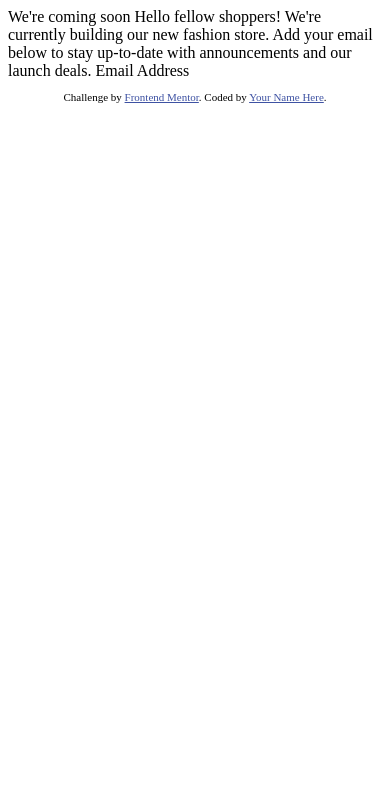
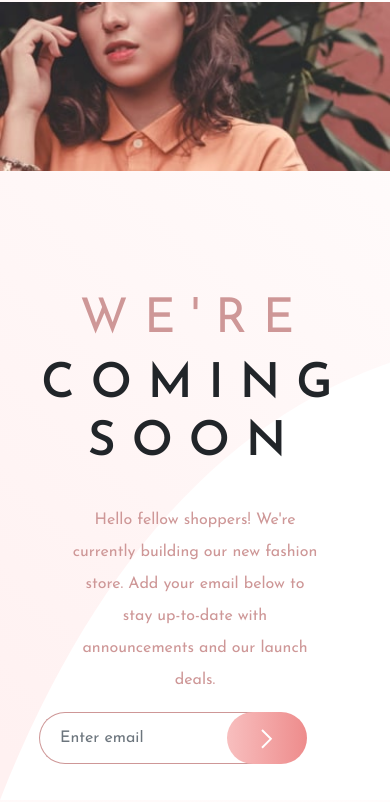
Before and after one commit to joelhenwang/base-apparel-coming-soon, a plain HTML site: page index.html in a window 390 px wide. Drawn offline with nearby package versions, Linux system fonts and the light colour scheme.

Commit message:
2nd commit - final solution

```diff
--- /dev/null
+++ b/css/mobile_styles.css
@@ -0,0 +1,47 @@
+@media (max-width:768px){
+    h1{
+        font-size: 3rem;
+    }
+    #left-container{
+        text-align: center;
+        float:none;
+        height: 50%;
+        width: 100%;
+    }
+
+    #right-container{
+        position: relative;
+        height: 20%;
+        width: 100%;
+        text-align: center;
+        bottom: 420px ;
+    }
+
+    .logo{
+        margin-top: 0;
+        margin-left: 0;
+        padding-top: 5%;
+    }
+
+    .info-text{
+        position: relative;
+        text-align: center;
+        top: 200px;
+    }
+
+    .message{
+        position: relative;
+        margin-right: 0;
+        padding: 0 10%;
+    }
+
+    .form{
+        height: 20%;
+    }
+
+    .submit{
+        width: 80px;
+    }
+
+
+}
--- /dev/null
+++ b/css/styles.css
@@ -0,0 +1,115 @@
+body{
+    font-family: 'Josefin Sans', sans-serif;
+    background-image: url('/images/bg-pattern-desktop.svg');
+    padding: 0;
+}
+
+h1{
+    font-size: 4rem;
+    letter-spacing: 1rem;
+}
+
+h6{
+    line-height: 2rem;
+}
+
+#full-card{
+    width: 100vw;
+    height: 100vh;
+
+}
+#left-container{
+    text-align: left;
+    float: left;
+    height: 100%;
+    width: 60%;
+}
+
+
+#right-container{
+    display: flex;
+    justify-content: center;
+    justify-items: center;
+    float: right;
+    height: 100%;
+    width: 40%;
+}
+
+.this{
+    font-weight: 300;
+}
+
+.salmon{
+    color: hsl(0, 36%, 70%);
+}
+
+.hero-desktop{
+    object-fit:cover;
+    max-height: 100%;
+    max-width: 100%;
+    width: 100%;
+    height: auto;
+}
+
+.logo{
+    margin-top: 5%;
+    margin-left: 10%;
+}
+
+.info-text{
+    padding: 10%;
+    height: 80%;
+
+}
+
+.message{
+    margin-right: 50%;
+    line-height: 2rem;
+}
+
+.form{
+    text-align: left;
+    margin-top: 5%;
+    height: 10%;
+    margin-right: 0;
+
+}
+
+.form-group{
+    height: 100%;
+    margin-right: 0;
+}
+.form-control{
+    display: inline-block;
+    height: 100%;
+    width: 70%;
+    border: 1px solid hsl(0, 36%, 70%);
+    border-right: 0px;
+    border-radius: 50px;
+    border-top-right-radius: 0;
+    border-bottom-right-radius: 0;
+    margin: 0px ;
+    -webkit-box-shadow: none !important;
+    -moz-box-shadow: none !important;
+    box-shadow: none !important;
+    padding-left: 20px;
+    padding-right: 40px;
+}
+
+.submit{
+    position: relative;
+    display: inline-block;
+    margin: 0;
+    height: 100%;
+    border-radius: 50px;
+    border: none ;
+    background-image: linear-gradient(to right, hsl(0, 80%, 86%), hsl(0, 74%, 74%));
+    width: 100px;
+    right: 30px;
+}
+.submit:hover{
+    cursor: pointer;
+}
+.submit:active{
+    outline: none;
+}
--- a/index.html
+++ b/index.html
@@ -4,8 +4,24 @@
   <meta charset="UTF-8">
   <meta name="viewport" content="width=device-width, initial-scale=1.0"> <!-- displays site properly based on user's device -->
 
+  <!-- FavIcon -->
+
   <link rel="icon" type="image/png" sizes="32x32" href="./images/favicon-32x32.png">
 
+  <!-- Botstrap CDN -->
+
+  <link rel="stylesheet" href="https://maxcdn.bootstrapcdn.com/bootstrap/4.0.0/css/bootstrap.min.css" integrity="sha384-Gn5384xqQ1aoWXA+058RXPxPg6fy4IWvTNh0E263XmFcJlSAwiGgFAW/dAiS6JXm" crossorigin="anonymous">
+
+  <!-- Googlefonts CDN -->
+  <link rel="preconnect" href="https://fonts.gstatic.com">
+  <link href="https://fonts.googleapis.com/css2?family=Josefin+Sans:wght@300;400;600&display=swap" rel="stylesheet">
+
+  <!-- CSS local style -->
+
+  <link rel="stylesheet" href="/css/styles.css">
+  <link rel="stylesheet" href="/css/mobile_styles.css">
+
+  <!-- Title -->
   <title>Frontend Mentor | Base Apparel coming soon page</title>
 
   <!-- Feel free to remove these styles or customise in your own stylesheet 👍 -->
@@ -15,19 +31,41 @@
   </style>
 </head>
 <body>
+  <section id="full-card">
+    <section id="left-container">
+      <div class="logo">
+        <img  src="/images/logo.svg" alt="">
+      </div>
 
-  We're coming soon
+      <div class="info-text">
+        <h1 class="salmon thin">WE'RE</h1>
+        <h1 class="dark"><strong>COMING SOON</strong></h1>
+        <br>
+        <div class="message">
+          <h6 class="salmon">
+            Hello fellow shoppers! We're currently building our new fashion store.
+            Add your email below to stay up-to-date with announcements and our launch deals.
+          </h6>
+        </div>
+        <form class="form">
+          <div class="form-group">
+            <input type="email" class="form-control" id="inputEmail" placeholder="Enter email" required><button type="btn submit" class="submit"><img src="/images/icon-arrow.svg" alt=""></button>
 
-  Hello fellow shoppers! We're currently building our new fashion store.
-  Add your email below to stay up-to-date with announcements and our launch deals.
+          </div>
+        </form>
+      </div>
 
-  Email Address
+    </section>
 
-  <footer>
-    <p class="attribution">
-      Challenge by <a href="https://www.frontendmentor.io?ref=challenge" target="_blank">Frontend Mentor</a>.
-      Coded by <a href="#">Your Name Here</a>.
-    </p>
-  </footer>
+    <section id="right-container">
+      <img class="hero-desktop" src="/images/hero-desktop.jpg" alt="">
+    </section>
+
+  </section>
+
+  <script src="https://code.jquery.com/jquery-3.2.1.slim.min.js" integrity="sha384-KJ3o2DKtIkvYIK3UENzmM7KCkRr/rE9/Qpg6aAZGJwFDMVNA/GpGFF93hXpG5KkN" crossorigin="anonymous"></script>
+  <script src="https://cdnjs.cloudflare.com/ajax/libs/popper.js/1.12.9/umd/popper.min.js" integrity="sha384-ApNbgh9B+Y1QKtv3Rn7W3mgPxhU9K/ScQsAP7hUibX39j7fakFPskvXusvfa0b4Q" crossorigin="anonymous"></script>
+  <script src="https://maxcdn.bootstrapcdn.com/bootstrap/4.0.0/js/bootstrap.min.js" integrity="sha384-JZR6Spejh4U02d8jOt6vLEHfe/JQGiRRSQQxSfFWpi1MquVdAyjUar5+76PVCmYl" crossorigin="anonymous"></script>
+  <script src="/javascript/js_script.js"></script>
 </body>
 </html>
--- /dev/null
+++ b/javascript/js_script.js
@@ -0,0 +1,7 @@
+
+if(document.documentElement.clientWidth <= 768){
+    $(".hero-desktop").attr("src", "/images/hero-mobile.jpg");
+}
+else{
+    $(".hero-desktop").attr("src", "/images/hero-desktop.jpg");
+}
```
